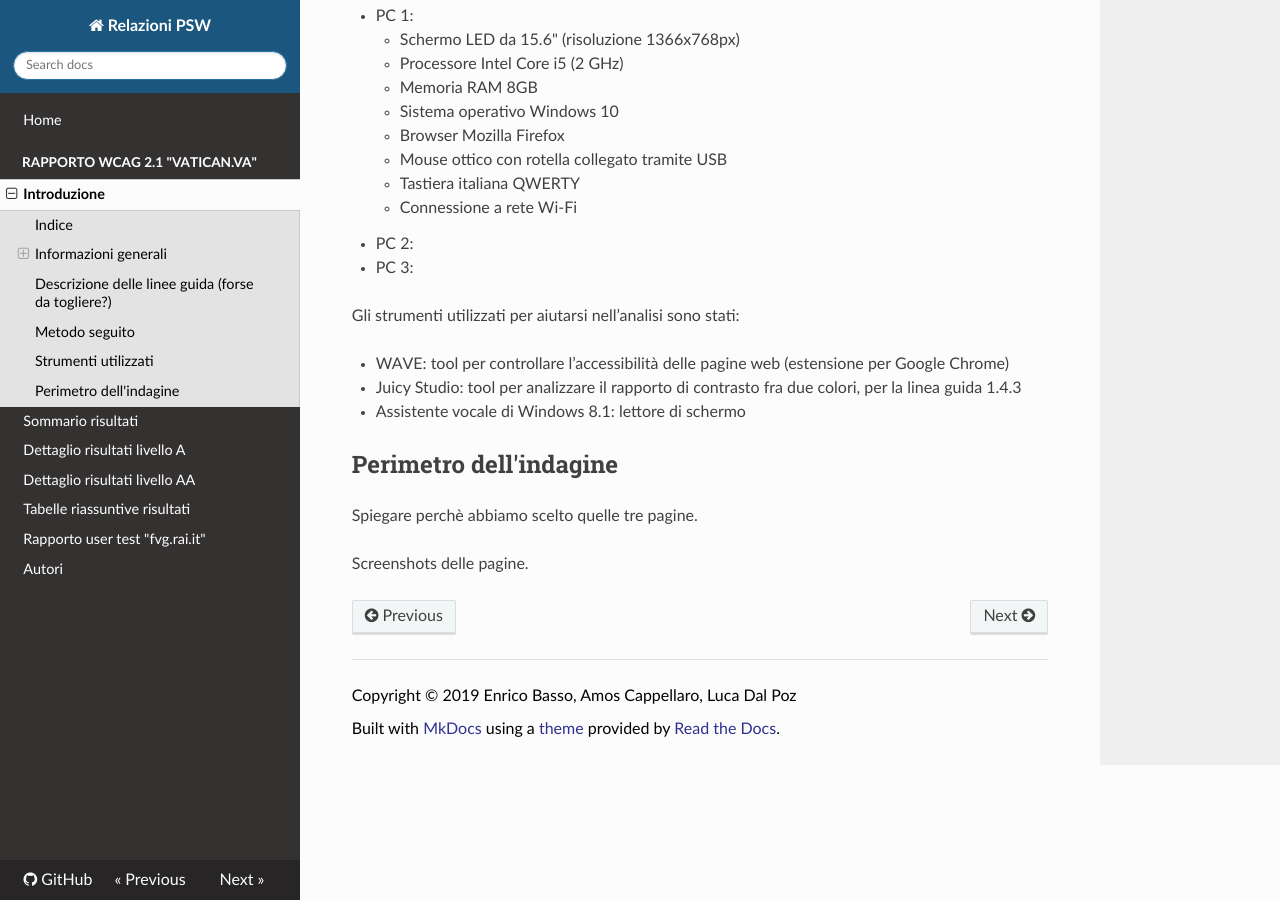
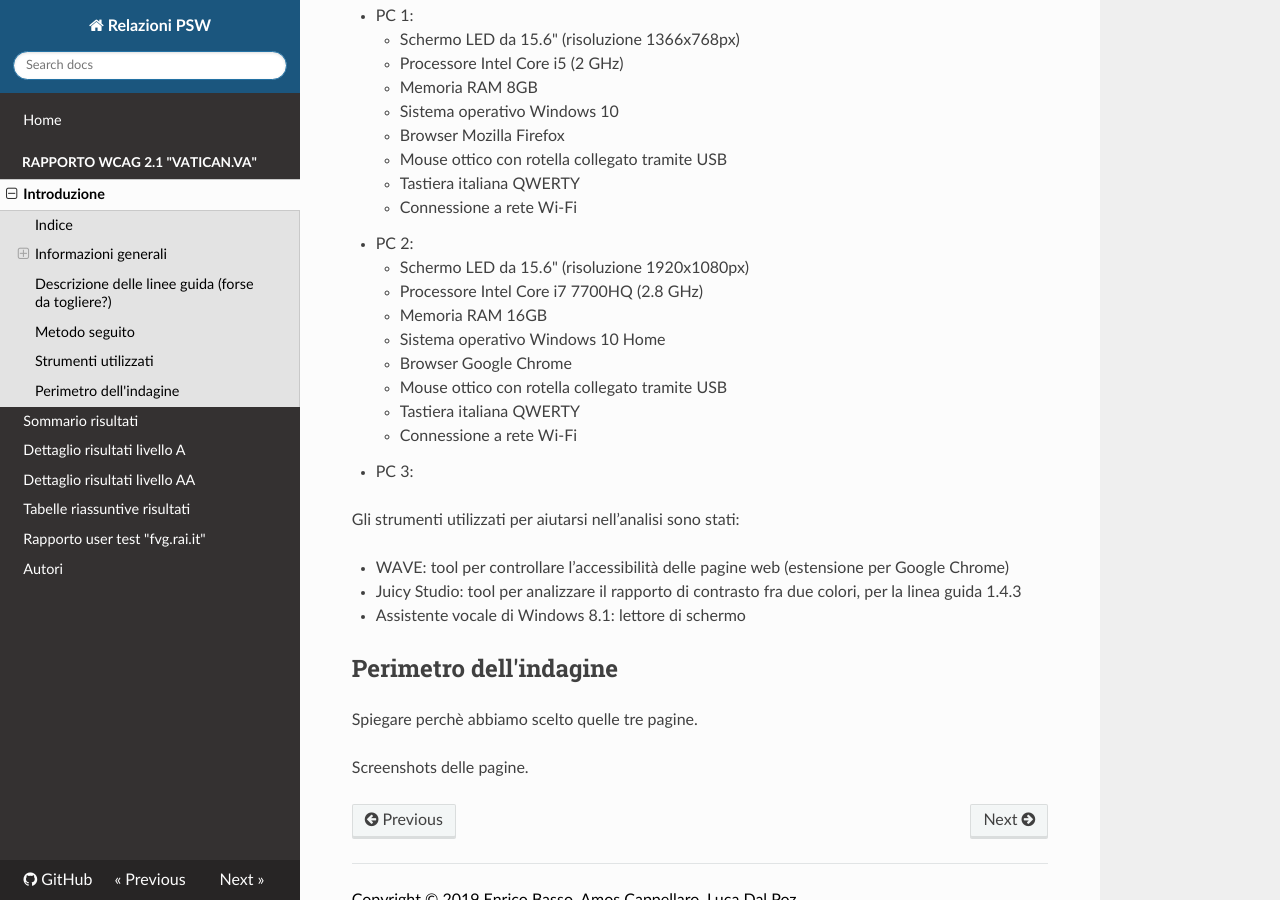
Before and after one commit to amosth/MA0175-Progetto-di-Siti-Web, an MkDocs documentation site: the page built from docs/wcag_vatican_introduzione.md, in a window 1280 px wide and 900 px high, scrolled down 1665 px. Built offline with MkDocs 1.6.1, drawn with Linux system fonts in a browser that asks for light colours; nearby versions of some CDN libraries.

Commit message:
Requisiti PC Luca

```diff
--- a/docs/wcag_vatican_introduzione.md
+++ b/docs/wcag_vatican_introduzione.md
@@ -60,6 +60,14 @@ Le pagine sono state analizzate tramite tre PC portatili con le seguenti caratte
     - Tastiera italiana QWERTY
     - Connessione a rete Wi-Fi
 - PC 2:
+    - Schermo LED da 15.6" (risoluzione 1920x1080px)
+    - Processore Intel Core i7 7700HQ (2.8 GHz)
+    - Memoria RAM 16GB
+    - Sistema operativo Windows 10 Home
+    - Browser Google Chrome
+    - Mouse ottico con rotella collegato tramite USB
+    - Tastiera italiana QWERTY
+    - Connessione a rete Wi-Fi
 - PC 3:
 
 Gli strumenti utilizzati per aiutarsi nell’analisi sono stati:
```
